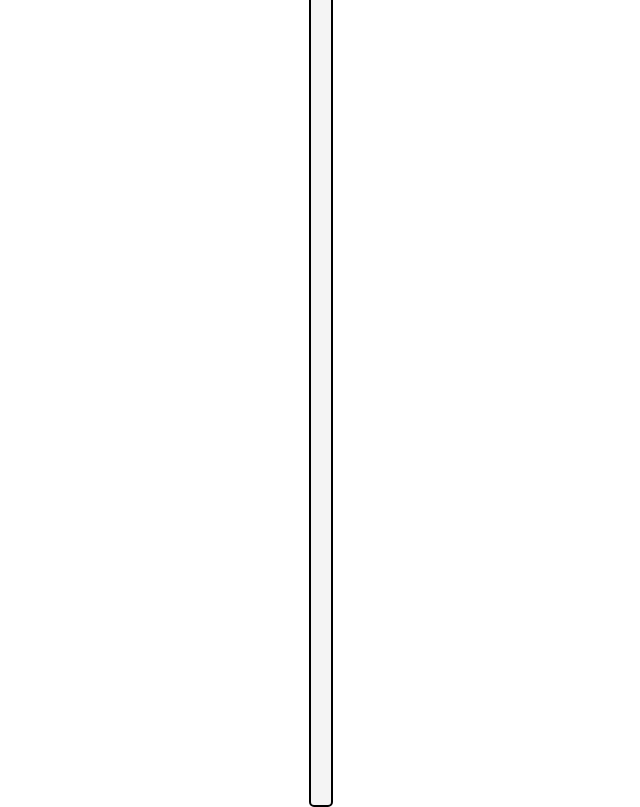
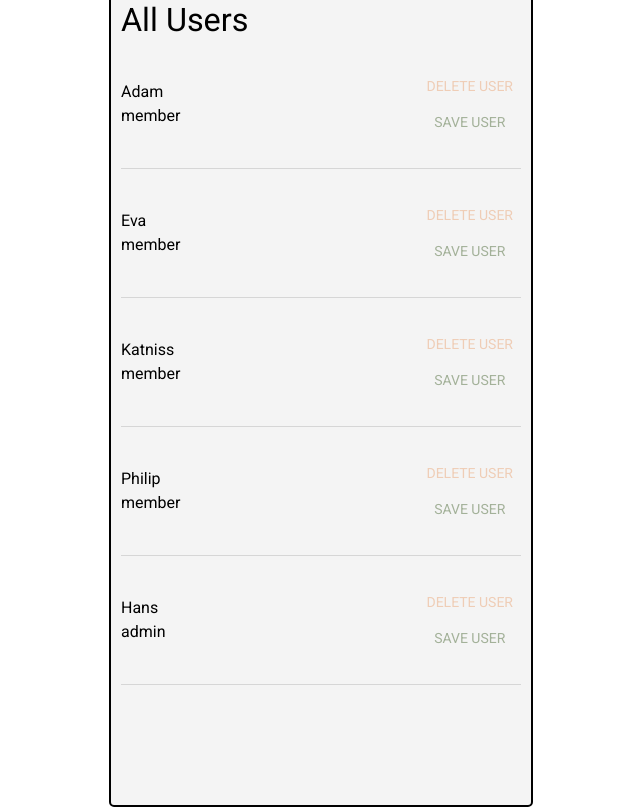
Before and after one commit to victorwikstrom/user-based-content, a React (Create React App) app: page /admin in a window 1280 px wide. Shown: the whole page, without its empty margins (319-959 px from the left). Built offline with nearby package versions, Linux system fonts and the light colour scheme.

Commit message:
Created Admin page to map all users + created fakeUsers file

```diff
--- /dev/null
+++ b/src/components/UserCard.tsx
@@ -0,0 +1,49 @@
+import React from "react";
+import {
+  Box,
+  Button,
+  createStyles,
+  Divider,
+  makeStyles,
+  Typography,
+} from "@material-ui/core";
+
+interface User {
+  user: string;
+  role: string;
+}
+
+function UserCard(props: User) {
+  const useStyles = makeStyles(() =>
+    createStyles({
+      root: {
+        display: "flex",
+        justifyContent: "space-between",
+        alignItems: "center",
+        height: "8rem",
+      },
+      buttonWrapper: {
+        display: "flex",
+        flexDirection: "column",
+      },
+    })
+  );
+  const classes = useStyles();
+  return (
+    <>
+      <Box className={classes.root}>
+        <Box>
+          <Typography>{props.user}</Typography>
+          <Typography>{props.role}</Typography>
+        </Box>
+        <Box className={classes.buttonWrapper}>
+          <Button color="primary">Delete User</Button>
+          <Button color="secondary">Save User</Button>
+        </Box>
+      </Box>
+      <Divider color="primary" />
+    </>
+  );
+}
+
+export default UserCard;
--- /dev/null
+++ b/src/fakeUsers.ts
@@ -0,0 +1,22 @@
+export const fakeUsers = [
+  {
+    username: "Adam",
+    role: "member",
+  },
+  {
+    username: "Eva",
+    role: "member",
+  },
+  {
+    username: "Katniss",
+    role: "member",
+  },
+  {
+    username: "Philip",
+    role: "member",
+  },
+  {
+    username: "Hans",
+    role: "admin",
+  },
+];
--- /dev/null
+++ b/src/navigation/Admin.tsx
@@ -0,0 +1,25 @@
+import React from "react";
+import { Box, createStyles, makeStyles, Typography } from "@material-ui/core";
+import UserCard from "../components/UserCard";
+import { fakeUsers } from "../fakeUsers";
+
+function Admin() {
+  const useStyles = makeStyles(() =>
+    createStyles({
+      root: {
+        width: "400px",
+      },
+    })
+  );
+  const classes = useStyles();
+  return (
+    <Box className={classes.root}>
+      <Typography variant="h4">All Users</Typography>
+      {fakeUsers.map(({ username, role }) => (
+        <UserCard user={username} role={role} />
+      ))}
+    </Box>
+  );
+}
+
+export default Admin;
--- a/src/navigation/Router.tsx
+++ b/src/navigation/Router.tsx
@@ -1,4 +1,5 @@
 import { BrowserRouter, Route, Switch } from "react-router-dom";
+import Admin from "./Admin";
 import Login from "./Login";
 import Registration from "./Registration";
 import Start from "./Start";
@@ -12,7 +13,7 @@ function Router() {
         <Route path="/login" component={Login} />
         <Route path="/registration" component={Registration} />
         {/* <Route path="/edit" component={Edit} /> */}
-        {/* <Route path="/admin" component={Admin} />  */}
+        <Route path="/admin" component={Admin} />
       </Switch>
     </BrowserRouter>
   );
```
